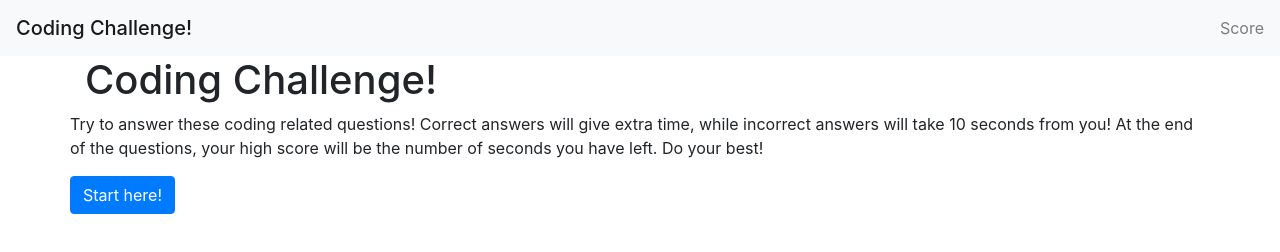
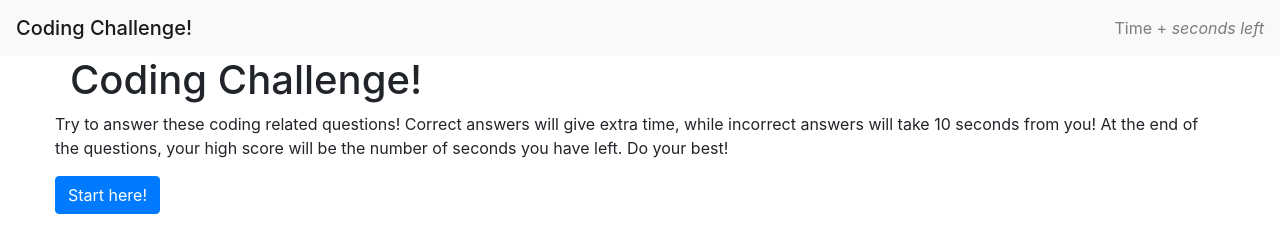
Before and after one commit to RicardoLRjr/3-11-20-HW, a plain HTML site: page index.html in a window 1280 px wide. Drawn offline with nearby package versions, Linux system fonts and the light colour scheme.

Commit message:
got hide startpage button functionality to work

```diff
--- a/index.html
+++ b/index.html
@@ -23,22 +23,29 @@
     <nav class="navbar navbar-light bg-light">
       <span class="navbar-brand mb-0 h1">Coding Challenge!</span>
       <span class="navbar-text" id="score">
-        Score
+        Time + <var>seconds left</var>
       </span>
     </nav>
     <Main class="container">
-      <section class="row"></section>
-       <h1>Coding Challenge!</h1>
+      <section class="row" id="start-page">
+        <section class="column">
+        <h1>Coding Challenge!</h1>
+        </section>
      <section class="row">
-
-
-  <p>Try to answer these coding related questions! Correct answers will give extra time,
+        <section class="column">
+         <p>Try to answer these coding related questions! Correct answers will give extra time,
           while incorrect answers will take 10 seconds from you! At the end of the questions, your high score
           will be the number of seconds you have left. Do your best!</p>
 
-      <button id="start-button" type="button" class="btn btn-primary">Start here!</button>
-
-      </section>
+         <button id="start-button" type="button" class="btn btn-primary">Start here!</button>
+        </section>
+      <section class="row"></section>
+          <section class="column">
+      <div id="correct-wrong" >
+</section>
+          </div>
+        </section>
+     </section>
     </Main>
 
 
--- a/script.js
+++ b/script.js
@@ -1,9 +1,66 @@
 // Pseudocode:
 // create nav bar with name of game, option to view scores, and remaining time.
-// create title page with button to start game
+// done in html
+// create title page with button to start game(title page is all centered)
+
+// create modular button class to streamline question development
 // create hidden <div></div> with text that shows wrong or right depending on answer
 // include functionality so that button answers change
-// code individual question buttons, with preventing restart functions
+// create objectArray, with wuestions as object
+// code individual question objects, with individual choices for each object
 // include ticking down clock in right corner, time taken with wrong answer
 // when question is wrong, take time away and display wrong
-//
+// when time is up, display game over screen with form with 1 dropdown that for name
+// save name in local storage
+// include names in high score page
+// button to clear memory.
+
+// Variables:
+var seconds = 75;
+// this is the score/time element featured in the top right corner. It ticks down at rate of one per second
+// and will go down by 10 immediately if question is wrong.
+var questionArray = [question1, question2, question3, question4];
+// this is the array containing each of the question objects.
+var startBtn = document.getElementById("start-button")
+var startPage = document.getElementById("start-page")
+var hiddenDiv = document.getElementById("correct-wrong")
+
+
+
+// Objects:
+var question1 = {
+    True1:"Javascript",
+    True2:"CSS",
+    False:"Python",
+    True3:"HTML"
+}
+
+var question2 = {
+    True1:"Javascript",
+    True2:"CSS",
+    False:"Python",
+    True3:"HTML"
+}
+
+var question3 = {
+    True1:"Javascript",
+    True2:"CSS",
+    False:"Python",
+    True3:"HTML"
+}
+
+var question4 = {
+    True1:"Javascript",
+    True2:"CSS",
+    False:"Python",
+    True3:"HTML"
+}
+
+
+
+// Functions:
+
+startBtn.addEventListener("click", function(){
+    startPage.setAttribute("style", "display: none")
+
+})
```
